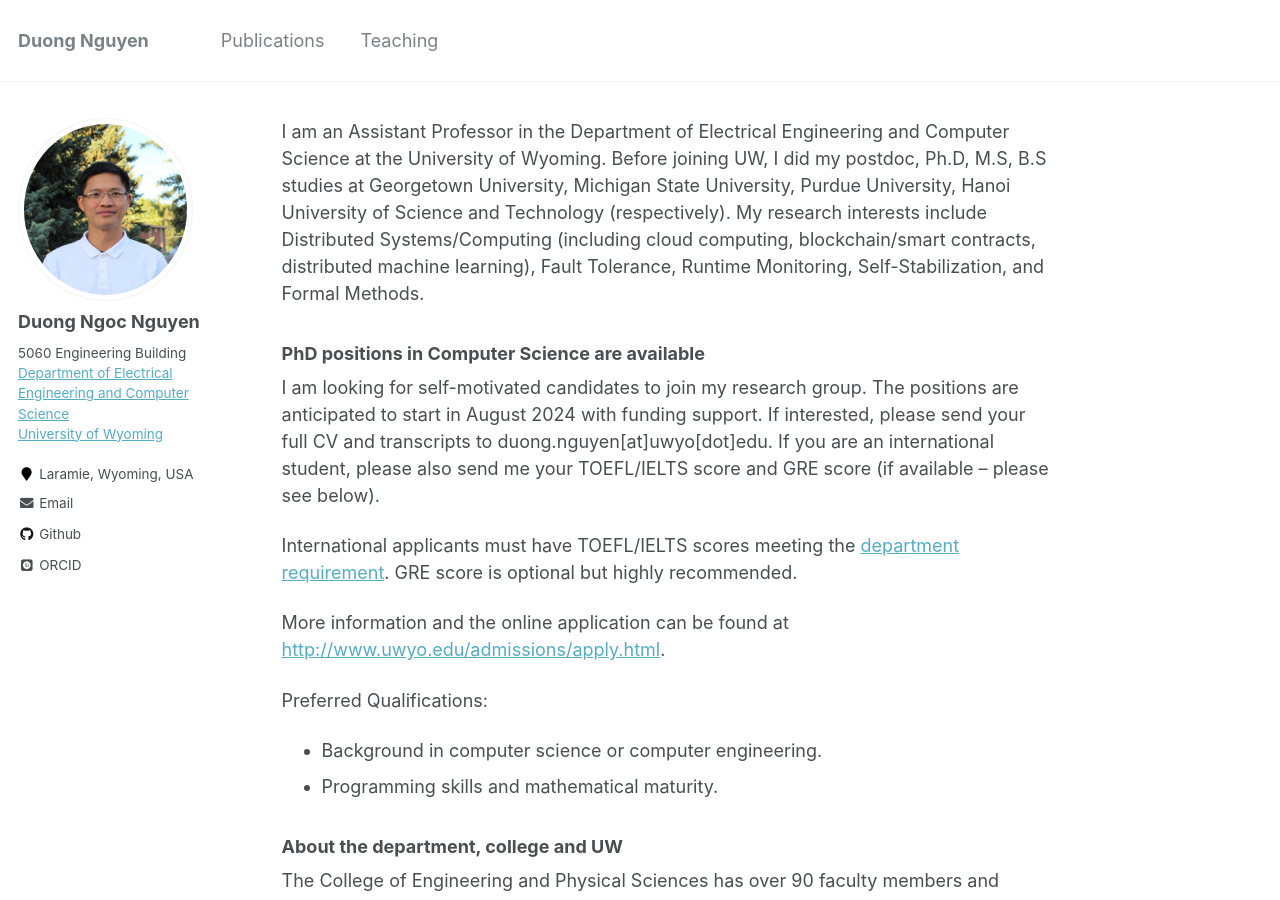
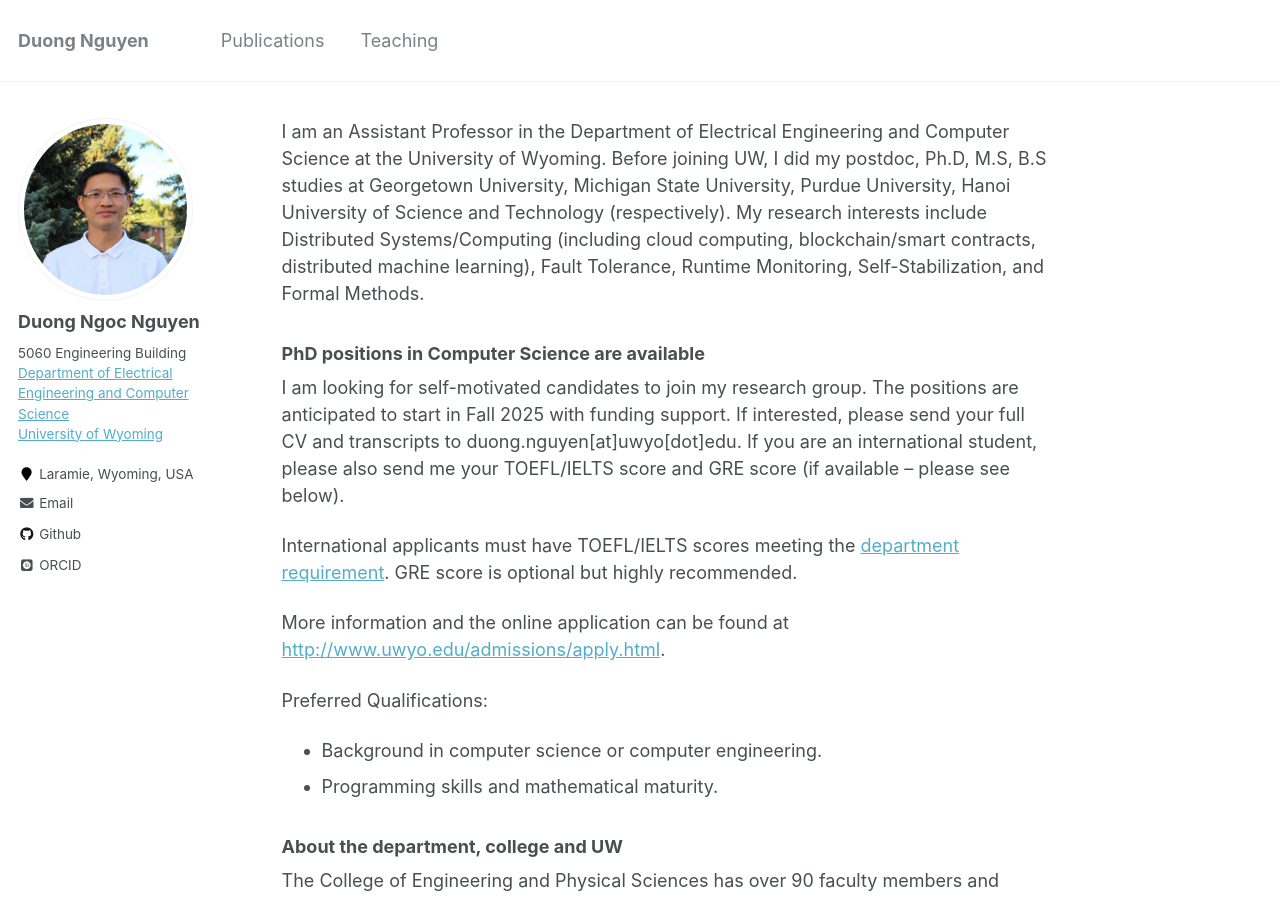
Before and after one commit to duongnn/duongnn.github.io, a Jekyll site: the page built from _pages/about.md, in a window 1280 px wide and 900 px high. Built offline with Jekyll 4.4.1, drawn with Linux system fonts in a browser that asks for light colours; some web fonts are replaced.

Commit message:
Update about.md

```diff
--- a/_pages/about.md
+++ b/_pages/about.md
@@ -14,7 +14,7 @@ My research interests include Distributed Systems/Computing (including cloud com
 
 ### PhD positions in Computer Science are available
 
-I am looking for self-motivated candidates to join my research group. The positions are anticipated to start in August 2024 with funding support. If interested, please send your full CV and transcripts to duong.nguyen[at]uwyo[dot]edu. If you are an international student, please also send me your TOEFL/IELTS score and GRE score (if available -- please see below).
+I am looking for self-motivated candidates to join my research group. The positions are anticipated to start in Fall 2025 with funding support. If interested, please send your full CV and transcripts to duong.nguyen[at]uwyo[dot]edu. If you are an international student, please also send me your TOEFL/IELTS score and GRE score (if available -- please see below).
 
 International applicants must have TOEFL/IELTS scores meeting the [department requirement](https://www.uwyo.edu/EECS/graduate/admissions-info.html). GRE score is optional but highly recommended.
 
```
